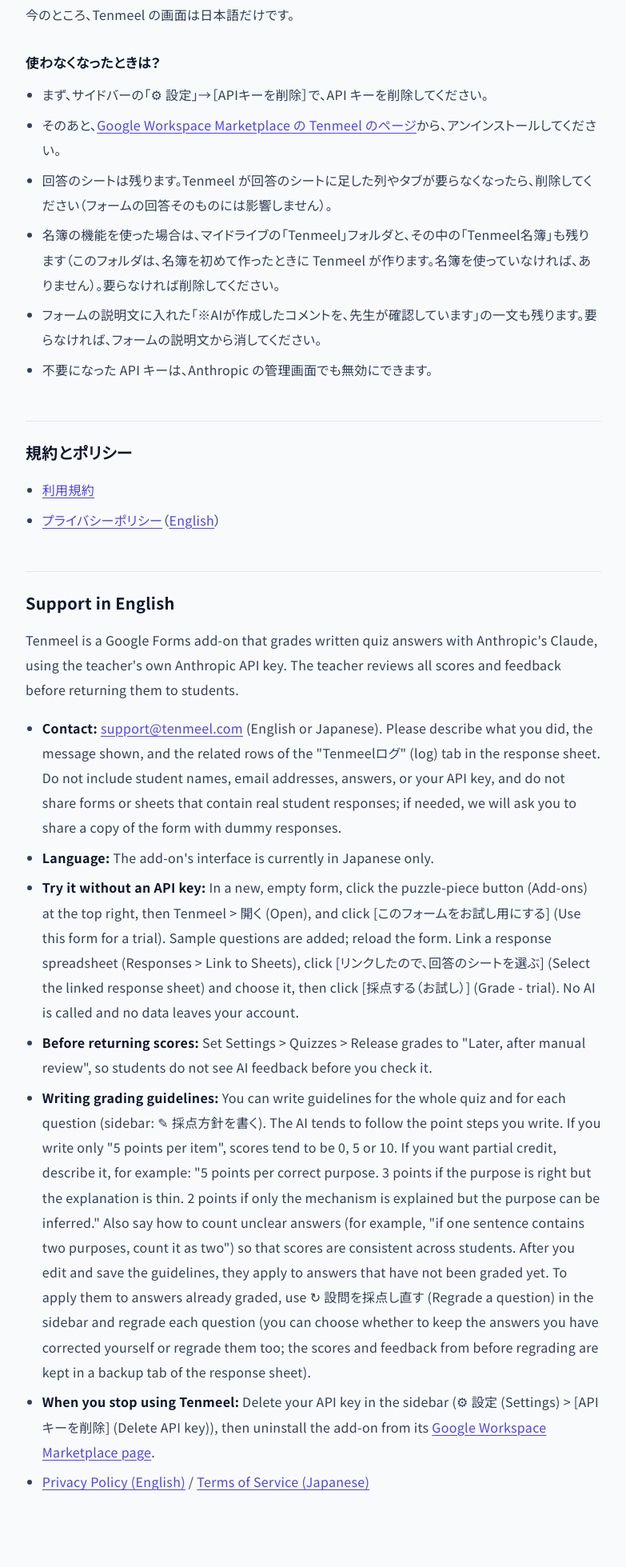
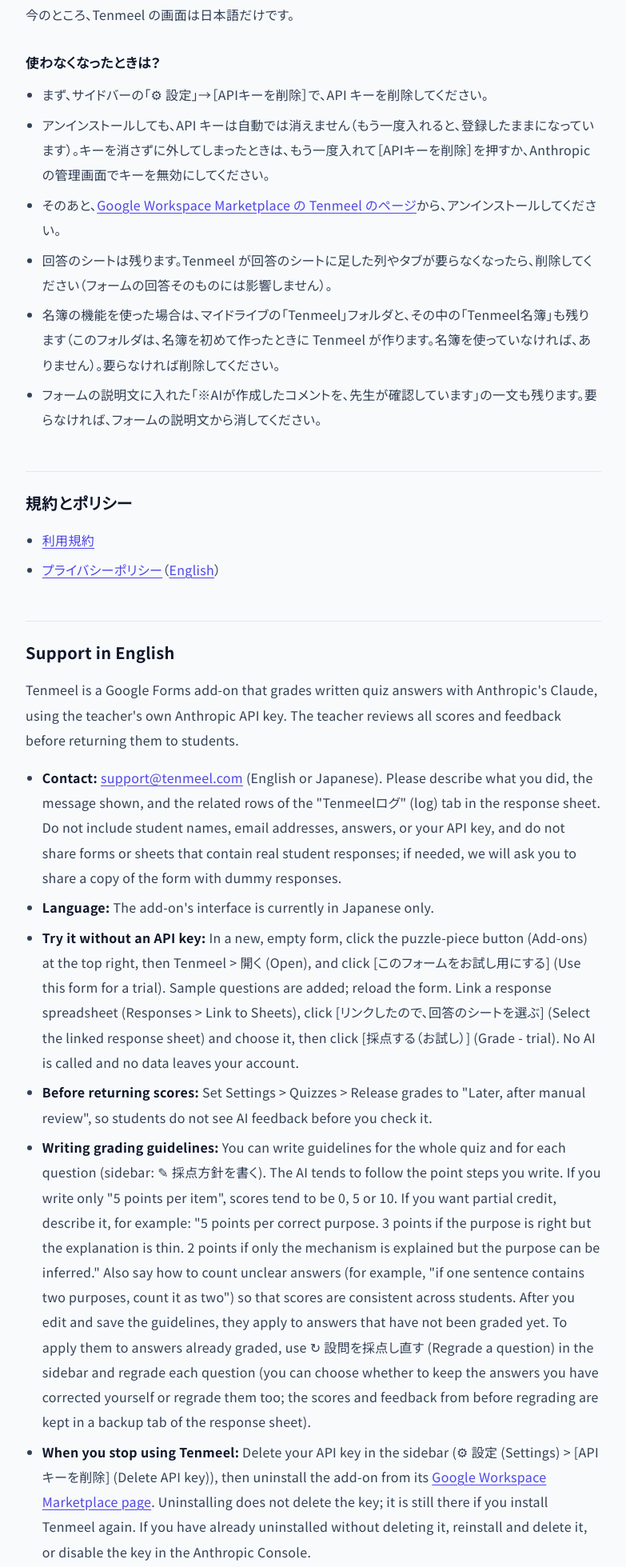
Before and after one commit to tenmeel/tenmeel-web, a plain HTML site: page support/index.html in a window 1280 px wide. Shown: the part 4011-5970 px from the top of the page at 80% size, without its empty margins (248-1031 px from the left). Drawn offline with Linux system fonts and the light colour scheme; a web font is replaced by a local one.

Commit message:
サポート：アンインストールしても API キーは消えないことと手当てを追記
Co-Authored-By: Claude Opus 5.5 <noreply@anthropic.com>

```diff
--- a/support/index.html
+++ b/support/index.html
@@ -122,11 +122,11 @@
     <h3 id="uninstall">使わなくなったときは？</h3>
     <ul>
       <li>まず、サイドバーの「⚙ 設定」→［APIキーを削除］で、API キーを削除してください。</li>
+      <li>アンインストールしても、API キーは自動では消えません（もう一度入れると、登録したままになっています）。キーを消さずに外してしまったときは、もう一度入れて［APIキーを削除］を押すか、Anthropic の管理画面でキーを無効にしてください。</li>
       <li>そのあと、<a href="https://workspace.google.com/marketplace/app/tenmeel/835753320354">Google Workspace Marketplace の Tenmeel のページ</a>から、アンインストールしてください。</li>
       <li>回答のシートは残ります。Tenmeel が回答のシートに足した列やタブが要らなくなったら、削除してください（フォームの回答そのものには影響しません）。</li>
       <li>名簿の機能を使った場合は、マイドライブの「Tenmeel」フォルダと、その中の「Tenmeel名簿」も残ります（このフォルダは、名簿を初めて作ったときに Tenmeel が作ります。名簿を使っていなければ、ありません）。要らなければ削除してください。</li>
       <li>フォームの説明文に入れた「※AIが作成したコメントを、先生が確認しています」の一文も残ります。要らなければ、フォームの説明文から消してください。</li>
-      <li>不要になった API キーは、Anthropic の管理画面でも無効にできます。</li>
     </ul>
 
     <h2 id="docs">規約とポリシー</h2>
@@ -144,7 +144,7 @@
         <li><strong>Try it without an API key:</strong> In a new, empty form, click the puzzle-piece button (Add-ons) at the top right, then Tenmeel &gt; 開く (Open), and click [このフォームをお試し用にする] (Use this form for a trial). Sample questions are added; reload the form. Link a response spreadsheet (Responses &gt; Link to Sheets), click [リンクしたので、回答のシートを選ぶ] (Select the linked response sheet) and choose it, then click [採点する（お試し）] (Grade - trial). No AI is called and no data leaves your account.</li>
         <li><strong>Before returning scores:</strong> Set Settings &gt; Quizzes &gt; Release grades to "Later, after manual review", so students do not see AI feedback before you check it.</li>
         <li><strong>Writing grading guidelines:</strong> You can write guidelines for the whole quiz and for each question (sidebar: ✎ 採点方針を書く). The AI tends to follow the point steps you write. If you write only "5 points per item", scores tend to be 0, 5 or 10. If you want partial credit, describe it, for example: "5 points per correct purpose. 3 points if the purpose is right but the explanation is thin. 2 points if only the mechanism is explained but the purpose can be inferred." Also say how to count unclear answers (for example, "if one sentence contains two purposes, count it as two") so that scores are consistent across students. After you edit and save the guidelines, they apply to answers that have not been graded yet. To apply them to answers already graded, use ↻ 設問を採点し直す (Regrade a question) in the sidebar and regrade each question (you can choose whether to keep the answers you have corrected yourself or regrade them too; the scores and feedback from before regrading are kept in a backup tab of the response sheet).</li>
-        <li><strong>When you stop using Tenmeel:</strong> Delete your API key in the sidebar (⚙ 設定 (Settings) &gt; [APIキーを削除] (Delete API key)), then uninstall the add-on from its <a href="https://workspace.google.com/marketplace/app/tenmeel/835753320354">Google Workspace Marketplace page</a>.</li>
+        <li><strong>When you stop using Tenmeel:</strong> Delete your API key in the sidebar (⚙ 設定 (Settings) &gt; [APIキーを削除] (Delete API key)), then uninstall the add-on from its <a href="https://workspace.google.com/marketplace/app/tenmeel/835753320354">Google Workspace Marketplace page</a>. Uninstalling does not delete the key; it is still there if you install Tenmeel again. If you have already uninstalled without deleting it, reinstall and delete it, or disable the key in the Anthropic Console.</li>
         <li><a href="/en/privacy/">Privacy Policy (English)</a> / <a href="/terms/">Terms of Service (Japanese)</a></li>
       </ul>
     </section>
```
